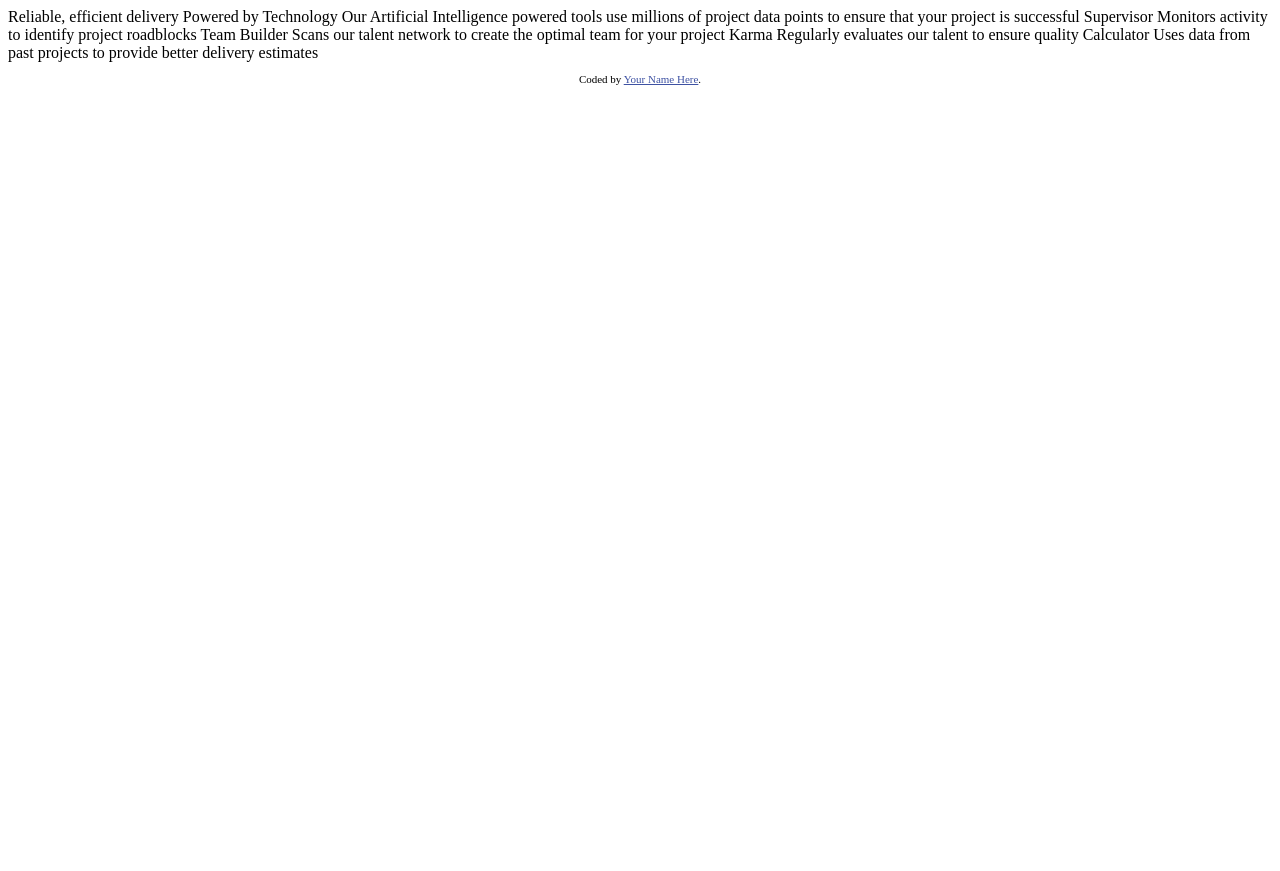
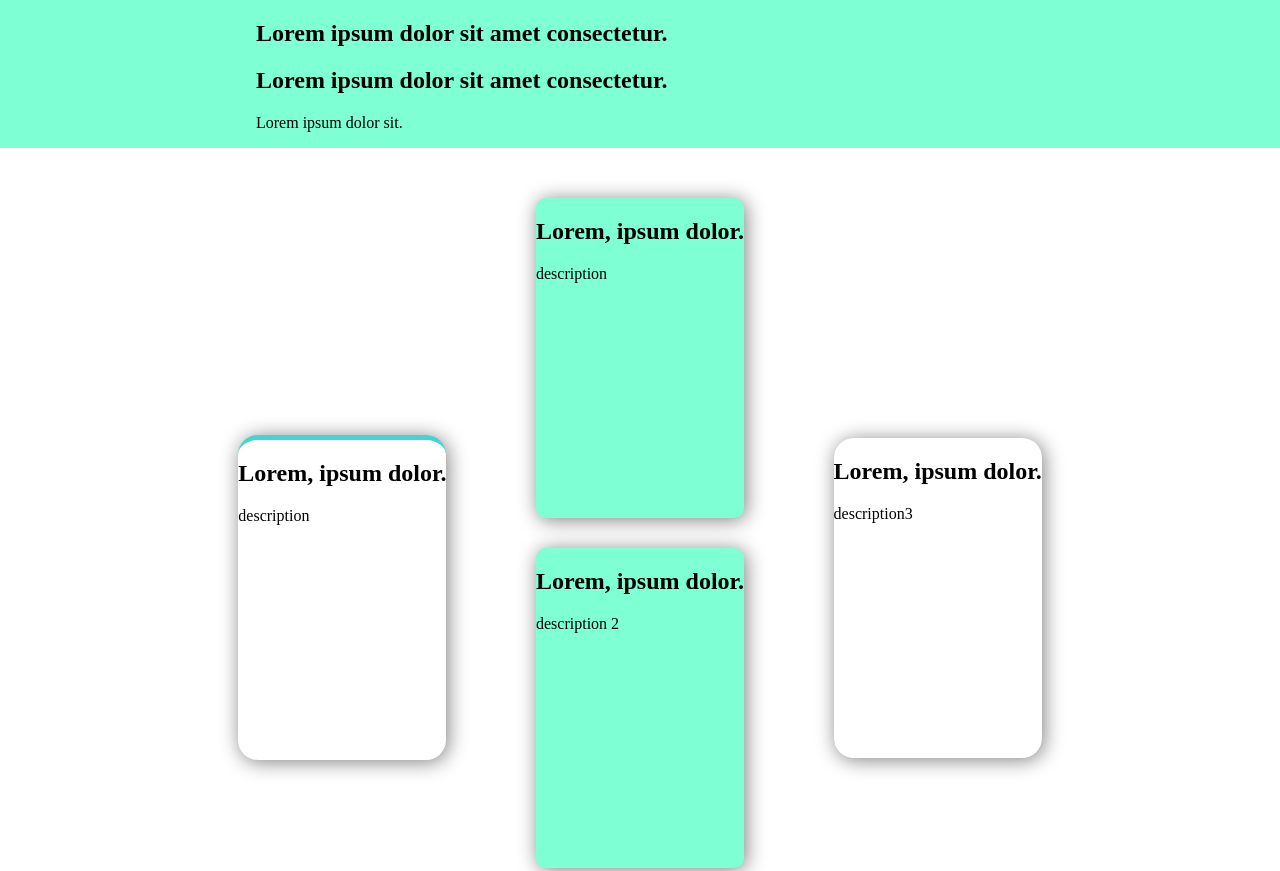
Before and after one commit to MOUSSA-AI-DEV/repo-responsive, a plain HTML site: page index.html in a window 1280 px wide. Shown: the top 871 px of the page. Before the commit the page ends 800 px from the top, so only its background shows below. Drawn offline with Linux system fonts and the light colour scheme.

Commit message:
time finish

```diff
--- a/index.html
+++ b/index.html
@@ -2,42 +2,133 @@
 <html lang="en">
   <head>
     <meta charset="UTF-8">
-  <meta name="viewport" content="width=device-width, initial-scale=1.0"> <!-- displays site properly based on user's device -->
+    <meta name="viewport" content="width=device-width, initial-scale=1.0">
+    <!-- displays site properly based on user's device -->
 
-  <link rel="icon" type="image/png" sizes="32x32" href="./images/favicon-32x32.png">
+    <link rel="icon" type="image/png" sizes="32x32"
+      href="./images/favicon-32x32.png">
 
     <title>YouCode School - Classroom Void | Four card feature section</title>
 
     <!-- Feel free to remove these styles or customise in your own stylesheet 👍 -->
     <style>
+
+      #elemnet1{  border-top:5px solid  hsl(180, 62%, 55%) !important;}
+            #elemnet2{}
+      #elemnet3{}
+
+            #elemnet4{}
+
+      body{
+        margin: 0px;
+        background-color: white;
+      }
+      .container__card{
+        padding-top: 50px;
+
+       height: 100vh;
+        display: flex;
+        flex-wrap: wrap;
+        gap: 7%;
+        /* background-color: black; */
+        align-items: center;
+        justify-content: center;
+
+      }
+
+      .sous__card{
+               border-radius: 10px;
+
+box-shadow: 2px 2px 20px gray;
+
+        height: 40%;
+        background-color: aquamarine;
+      }
+        .content{
+          display: flex;
+          justify-content: center;
+
+        background-color: aquamarine;
+      }
+      .description{
+        width: 60%;
+      }
+      .container__sous-card{
+        gap: 30px;
+        display: flex;
+        flex-direction: column;
+        height: 100%;
+     }
+      .card{
+        /* width: 28%; */
+
+        box-shadow: 2px 2px 20px gray;
+
+        height: 40%;
+        border-radius: 20px ;
+        background-color:white;
+      }
     .attribution { font-size: 11px; text-align: center; }
     .attribution a { color: hsl(228, 45%, 44%); }
   </style>
   </head>
   <body>
 
-  Reliable, efficient delivery
-  Powered by Technology
+    <section >
 
-  Our Artificial Intelligence powered tools use millions of project data points
-  to ensure that your project is successful
+      <div class="content">
+        <div class="description">
 
-  Supervisor
-  Monitors activity to identify project roadblocks
+        <h2>Lorem ipsum dolor sit amet consectetur.</h2>
+        <h1>Lorem ipsum dolor sit amet consectetur.</h1>
+        <p>Lorem ipsum dolor sit.</p>
+</div>
+      </div>
+      <div  class="container__card" >
+        <!-- first card -->
+        <div
+        id="elemnet1" class="card" >
+          <h2>Lorem, ipsum dolor.</h2>
+          <p>description</p>
+          <a href=""></a>
 
-  Team Builder
-  Scans our talent network to create the optimal team for your project
+        </div>
+        <!-- second card -->
 
-  Karma
-  Regularly evaluates our talent to ensure quality
+          <div id="2" class="container__sous-card">
+            <div class="sous__card" >
+              <h2>Lorem, ipsum dolor.</h2>
+              <p>description</p>
+              <a href></a>
 
-  Calculator
-  Uses data from past projects to provide better delivery estimates
+            </div>
 
+
+              <div id="3" class="sous__card" >
+                <h2>Lorem, ipsum dolor.</h2>
+                <p>description 2</p>
+                <a href></a>
+
+              </div>
+
+             <!-- last card -->
+
+
+
+
+          </div>
+          <div id="4"  class="card" >
+              <h2>Lorem, ipsum dolor.</h2>
+              <p>description3</p>
+              <a href=""></a>
+            </div>
+      </div>
+        </section>
 
         <footer>
           <p class="attribution">
             Coded by <a href="#">Your Name Here</a>.
+
           </p>
         </footer>
       </body>
```
Lines whose indentation alone changed are shown as unchanged.
